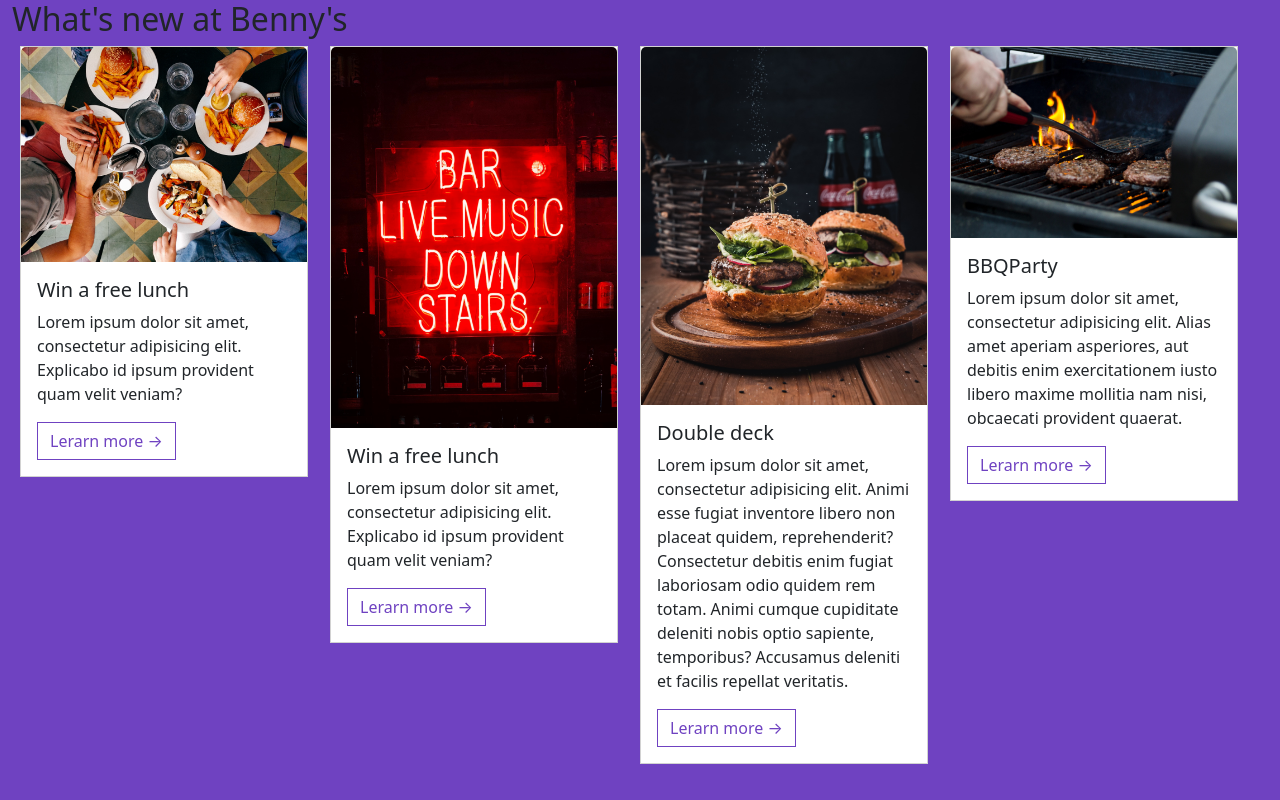
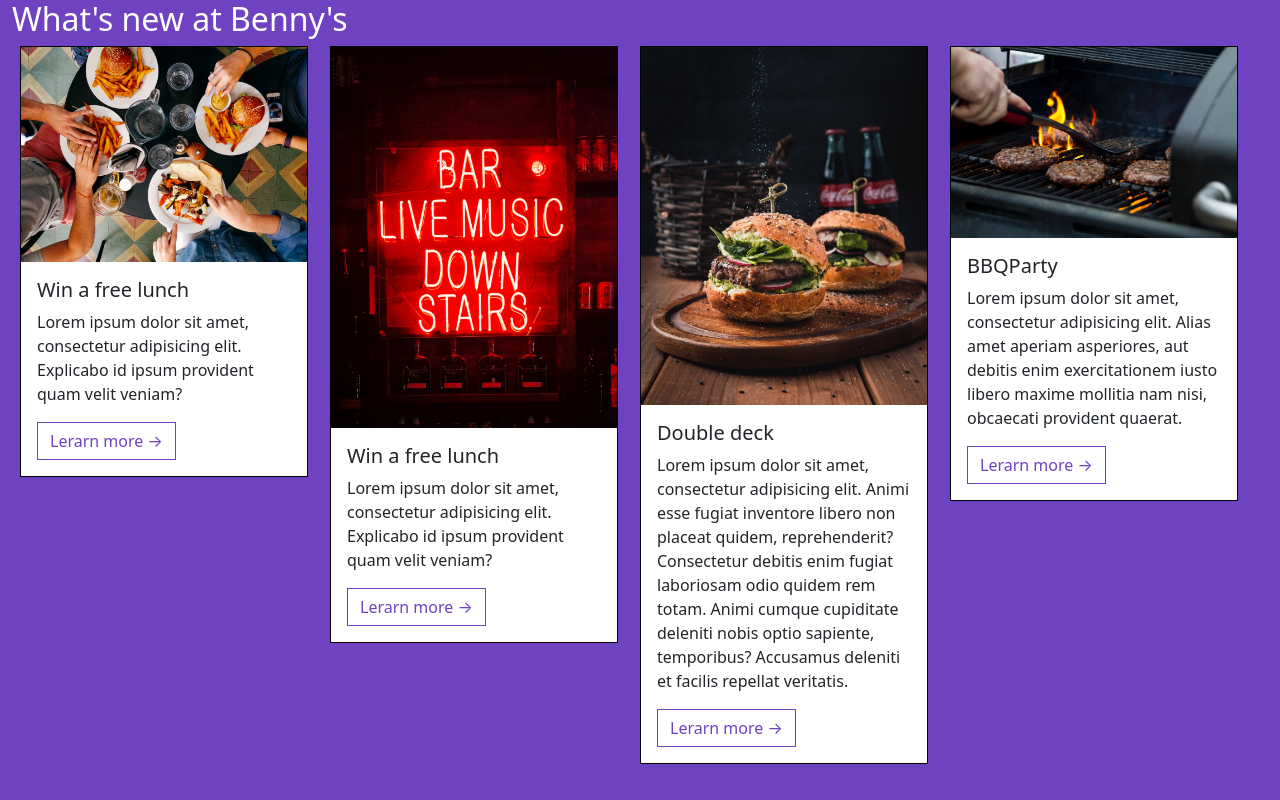
Before and after one commit to dhlavacova/burger-projekt, a website: page src/index.html in a window 1280 px wide. Shown: the top 800 px of the page. Drawn offline with Linux system fonts and the light colour scheme.

Commit message:
border für Bilder

```diff
--- a/src/index.html
+++ b/src/index.html
@@ -11,15 +11,15 @@
 
 
         <div class="container-xxl d-flex flex-column justify-content-lg-center hintergrund-purple pb-lg-5">
-            <h2>
+            <h2 id="text_section2">
                 What's new at Benny's
             </h2>
 
             <div class="container-xxl row row-cols-1 row-cols-md-4 g-3">
 
                 <div class="col">
-                    <div class="card rounded-0 " style="width: 18rem;">
-                        <img src="images/dan-gold-E6HjQaB7UEA-unsplash.jpg" class="card-img-top" alt="...">
+                    <div class="card rounded-0 border-color" style="width: 18rem;">
+                        <img src="images/dan-gold-E6HjQaB7UEA-unsplash.jpg" class="card-img-top rounded-0" alt="...">
                         <div class="card-body">
                             <h5 class="card-title">Win a free lunch</h5>
                             <p class="card-text">Lorem ipsum dolor sit amet, consectetur adipisicing elit. Explicabo
@@ -31,8 +31,8 @@
 
 
                 <div class="col">
-                    <div class="card rounded-0" style="width: 18rem;">
-                        <img src="images/jon-tyson-_j-sUa8lHy4-unsplash.jpg" class="card-img-top" alt="...">
+                    <div class="card rounded-0 border-color" style="width: 18rem;">
+                        <img src="images/jon-tyson-_j-sUa8lHy4-unsplash.jpg" class="card-img-top rounded-0" alt="...">
                         <div class="card-body">
                             <h5 class="card-title">Win a free lunch</h5>
                             <p class="card-text">Lorem ipsum dolor sit amet, consectetur adipisicing elit. Explicabo
@@ -43,8 +43,8 @@
                 </div>
 
                 <div class="col">
-                    <div class="card rounded-0" style="width: 18rem;">
-                        <img src="images/mae-mu-I7A_pHLcQK8-unsplash.jpg" class="card-img-top" alt="...">
+                    <div class="card rounded-0 border-color" style="width: 18rem;">
+                        <img src="images/mae-mu-I7A_pHLcQK8-unsplash.jpg" class="card-img-top rounded-0" alt="...">
                         <div class="card-body">
                             <h5 class="card-title">Double deck</h5>
                             <p class="card-text">Lorem ipsum dolor sit amet, consectetur adipisicing elit. Animi esse
@@ -57,8 +57,8 @@
                 </div>
 
                 <div class="col">
-                    <div class="card rounded-0" style="width: 18rem;">
-                        <img src="images/zac-cain-jLzukAj_PhQ-unsplash.jpg" class="card-img-top" alt="...">
+                    <div class="card rounded-0 border-color" style="width: 18rem;">
+                        <img src="images/zac-cain-jLzukAj_PhQ-unsplash.jpg" class="card-img-top rounded-0" alt="...">
                         <div class="card-body">
                             <h5 class="card-title">BBQParty</h5>
                             <p class="card-text">Lorem ipsum dolor sit amet, consectetur adipisicing elit. Alias amet
--- a/src/scss/main.scss
+++ b/src/scss/main.scss
@@ -10,8 +10,14 @@
     color: $purple;
   }
 }
-
+.border-color{
+  border:1px solid $black;
+}
 .hintergrund-purple{
   background-color: $purple;
 }
+
+#text_section2{
+  color:$white;
+}
 // This is where you can import other stylesheets or write your scss code
```
Also changed, not shown: src/styles/main.css, 1 other file.
